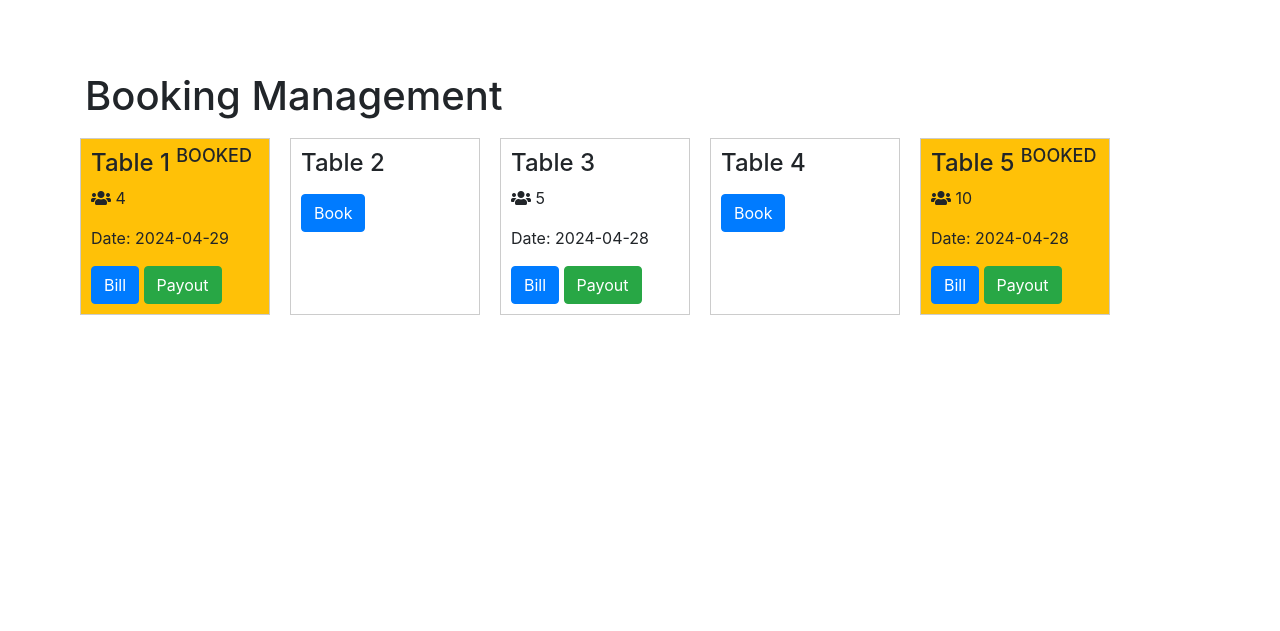
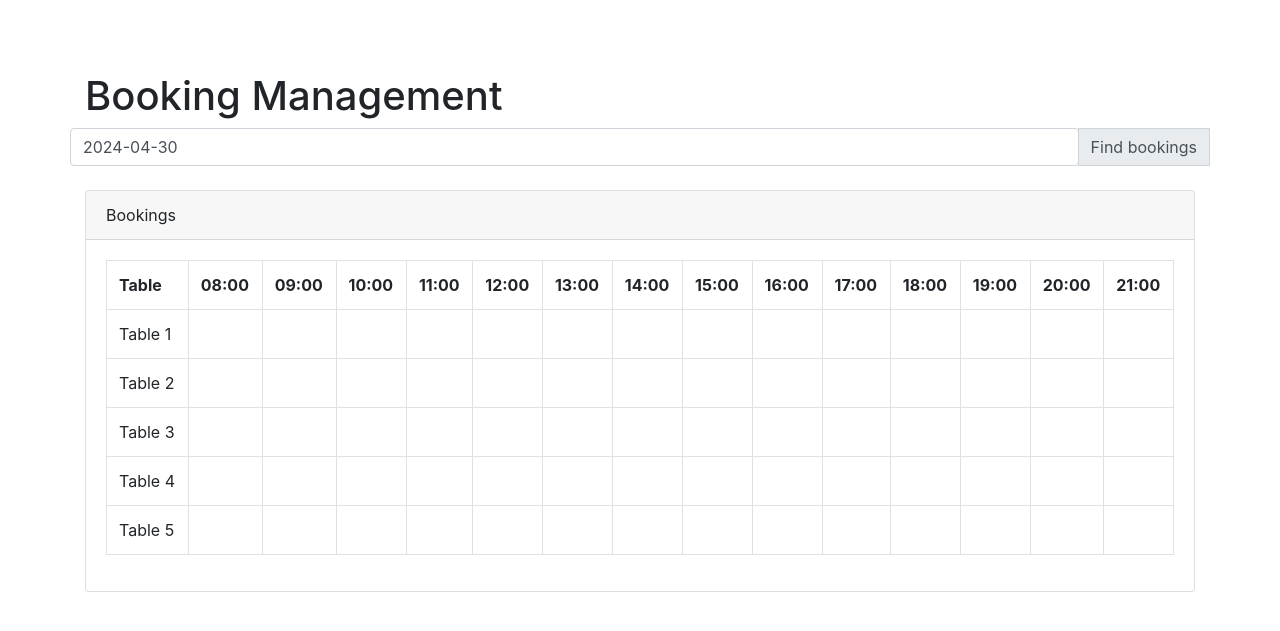
Before and after one commit to chaudanghuy/ecommerce, a Django app: page /accounts/profile/ in a window 1280 px wide. Shown: the part 56-687 px from the top of the page. Run offline with Django 5.2, Linux system fonts and the light colour scheme; a user stored in the database is signed in; data comes from the database, SQL or seed files in the repository; both versions use the stored data as it was after the commit; some libraries are stand-ins or nearby versions.

Commit message:
Booking Management

```diff
--- a/restaurant/admin.py
+++ b/restaurant/admin.py
@@ -1,5 +1,5 @@
 from django.contrib import admin
-from .models import Restaurant, Menu, Food, FoodSub, Translation, Category, CategorySub, MyTable
+from .models import Restaurant, Menu, Food, FoodSub, Translation, Category, CategorySub, MyTable, Booking
 
 # Register your models here.
 admin.site.register(Restaurant)
@@ -10,3 +10,4 @@ admin.site.register(Translation)
 admin.site.register(Category)
 admin.site.register(CategorySub)
 admin.site.register(MyTable)
+admin.site.register(Booking)
--- a/restaurant/urls.py
+++ b/restaurant/urls.py
@@ -1,12 +1,16 @@
 from django.urls import path, include
 
 from . import views
+from django.views.generic.base import RedirectView
 
 urlpatterns = [
     # Customer
     path('', views.customer_index, name='home'),
     path('book', views.customer_book, name='book'),
     path('book-table', views.book, name='book-table'),
+
+    # Account
+    path('manage', RedirectView.as_view(url='/accounts/login'), name='manage'),
 
     # Api
     path('api/check-available-time-slots', views.check_available_time_slots, name='check-available-time-slots'),
@@ -16,6 +20,6 @@ urlpatterns = [
     path('create-test-user', views.create_test_user, name='create-test-user'),
 
     # accounts
-    path('account/', include('django.contrib.auth.urls')),
+    path('accounts/', include('django.contrib.auth.urls')),
     path('accounts/profile/', views.admin_profile, name='profile'),
 ]
--- a/restaurant/views.py
+++ b/restaurant/views.py
@@ -224,7 +224,75 @@ def book(request):
 # Admin
 @login_required
 def admin_profile(request):
-    return render(request, 'account/profile.html')
+    date = request.GET.get('date')
+
+    try:
+        date = datetime.strptime(date, '%Y-%m-%d').strftime('%Y-%m-%d')
+    except (TypeError, ValueError):
+        try:
+            date = datetime.strptime(date, '%m/%d/%Y').strftime('%Y-%m-%d')
+        except (TypeError, ValueError):
+            date = datetime.today().strftime('%Y-%m-%d')
+
+    if not date:
+        date = datetime.today().strftime('%Y-%m-%d')
+
+    if not date:
+        return JsonResponse({'message': 'Date is required.'}, status=400)
+
+    try:
+        booking_date = datetime.strptime(date, '%Y-%m-%d')
+    except ValueError:
+        return JsonResponse({'message': 'Invalid date format. Please provide date in YYYY-MM-DD format.'}, status=400)
+
+    # Get all bookings for the given date
+    bookings = Booking.objects.filter(
+        booking_date=booking_date.date()
+    )
+
+    # Create a list of all booked time slots
+    booked_time_slots = []
+    for booking in bookings:
+        start_time = booking.booking_time
+        end_time = datetime.strptime(start_time, '%H:%M') + timedelta(minutes=booking.duration)
+        booked_time_slots.append({
+            'start_time': start_time,  # Format time in AM/PM
+            'end_time': end_time.strftime('%H:%M'),
+            'total_customers': booking.number_of_guests
+        })
+
+    # Generate a list of available time slots based on total people
+    available_time_slots = []
+    current_time = datetime(booking_date.year, booking_date.month, booking_date.day, 8, 0)  # Assuming restaurant opens at 8:00 AM
+    closing_time = datetime(booking_date.year, booking_date.month, booking_date.day, 22, 0)  # Assuming restaurant closes at 10:00 PM
+
+    while current_time < closing_time:
+        slot_start_time = current_time
+        slot_end_time = current_time + timedelta(minutes=60)  # Assuming each slot is 60 minutes
+
+        slot_already_booked = any(
+            slot['start_time'] <= slot_start_time.strftime('%H:%M') <= slot['end_time']
+            for slot in booked_time_slots
+        )
+
+        if not slot_already_booked:
+            available_time_slots.append({
+                'start_time': slot_start_time.strftime('%H:%M'),
+                'end_time': slot_end_time.strftime('%H:%M'),
+                'flag': 'not-booked'
+            })
+        else:
+            available_time_slots.append({
+                'start_time': slot_start_time.strftime('%H:%M'),
+                'end_time': slot_end_time.strftime('%H:%M'),
+                'flag': 'booked'
+            })
+
+        current_time += timedelta(minutes=60)  # Assuming each slot is 60 minutes
+
+    tables = MyTable.objects.all()
+
+    return render(request, 'account/profile.html', {'available_time_slots': available_time_slots, 'tables': tables, 'date': date})
 
 # Test
 def create_test_user(request):
--- a/templates/account/profile.html
+++ b/templates/account/profile.html
@@ -8,41 +8,39 @@
     <div class="container">
         <h1 class="mt-5">Booking Management</h1>
         <div class="row">
-          <!-- Bàn 1 -->
-          <div class="col-md-2 table-card reserved"> <!-- Thêm lớp reserved cho ô bàn đã đặt -->
-            <h4>Table 1 <sup>BOOKED</sup></h4>
-            <p><i class="fas fa-users"></i> 4</p>
-            <p>Date: 2024-04-29</p>
-            <button class="btn btn-primary">Bill</button>
-            <button class="btn btn-success">Payout</button>
+          <div class="input-group">
+            <input type="text" class="form-control rounded" id="datepicker" placeholder="Select date" value={{date}}>
+            <div class="input-group-append">
+              <span id="find-bookings" class="input-group-text rounded-0">Find bookings</span>
+            </div>
           </div>
-          <!-- Bàn 2 -->
-          <div class="col-md-2 table-card">
-            <h4>Table 2</h4>
-            <p></p>
-            <button class="btn btn-primary">Book</button>
-          </div>
-          <!-- Bàn 3 -->
-          <div class="col-md-2 table-card"> <!-- Thêm lớp reserved cho ô bàn đã đặt -->
-            <h4>Table 3</h4>
-            <p><i class="fas fa-users"></i> 5</p>
-            <p>Date: 2024-04-28</p>
-            <button class="btn btn-primary">Bill</button>
-            <button class="btn btn-success">Payout</button>
-          </div>
-          <!-- Bàn 4 -->
-          <div class="col-md-2 table-card">
-            <h4>Table 4</h4>
-            <p></p>
-            <button class="btn btn-primary">Book</button>
-          </div>
-          <!-- Bàn 5 -->
-          <div class="col-md-2 table-card reserved"> <!-- Thêm lớp reserved cho ô bàn đã đặt -->
-            <h4>Table 5 <sup>BOOKED</sup></h4>
-            <p><i class="fas fa-users"></i> 10</p>
-            <p>Date: 2024-04-28</p>
-            <button class="btn btn-primary">Bill</button>
-            <button class="btn btn-success">Payout</button>
+        </div>
+        <br>
+        <div class="row">
+          <div class="col-sm-12">
+            <div class="card">
+              <div class="card-header">
+                Bookings
+              </div>
+              <div class="card-body">
+                <table class="table table-hover table-bordered">
+                  <tr>
+                    <th>Table</th>
+                    {% for booking_time in available_time_slots %}
+                      <th>{{booking_time.start_time}}</th>
+                    {% endfor %}
+                  </tr>
+                  {% for table in tables %}
+                  <tr>
+                    <td>Table {{ table.table_number }}</td>
+                    {% for booking_time in available_time_slots %}
+                      <th style="background-color: {% if booking_time.flag == 'booked' %}'cadetblue'{% endif %}"></th>
+                    {% endfor %}
+                  </tr>
+                  {% endfor %}
+                </table>
+              </div>
+            </div>
           </div>
         </div>
       </div>
--- a/templates/generic.html
+++ b/templates/generic.html
@@ -10,6 +10,8 @@
     <link href="https://stackpath.bootstrapcdn.com/bootstrap/4.5.2/css/bootstrap.min.css" rel="stylesheet">
     <!-- Font Awesome CSS -->
     <link href="https://cdnjs.cloudflare.com/ajax/libs/font-awesome/5.15.4/css/all.min.css" rel="stylesheet">
+    <!-- Link Bootstrap Datepicker CSS -->
+    <link rel="stylesheet" href="https://cdnjs.cloudflare.com/ajax/libs/bootstrap-datepicker/1.9.0/css/bootstrap-datepicker.min.css">
     <!-- Your custom CSS (if any) -->
     <link href="{% static '/generic/css/custom.css' %}" rel="stylesheet">
 </head>
@@ -42,5 +44,20 @@
   <script src="https://code.jquery.com/jquery-3.5.1.slim.min.js"></script>
   <script src="https://cdn.jsdelivr.net/npm/@popperjs/core@2.5.4/dist/umd/popper.min.js"></script>
   <script src="https://stackpath.bootstrapcdn.com/bootstrap/4.5.2/js/bootstrap.min.js"></script>
+  <script src="https://cdnjs.cloudflare.com/ajax/libs/bootstrap-datepicker/1.9.0/js/bootstrap-datepicker.min.js"></script>
+  <script>
+    $(document).ready(function(){
+      $('#datepicker').datepicker({
+        format: 'yyyy-mm-dd',
+        defaultDate: new Date(),
+        autoclose: true
+      });
+    });
+
+    $("#find-bookings").on('click', function() {
+        var url = "http://127.0.0.1:8000/accounts/profile?date=" + $("#datepicker").val();
+        window.location.href = url;
+    });
+  </script>
 </body>
 </html>
```
Also changed, not shown: db.sqlite3.
